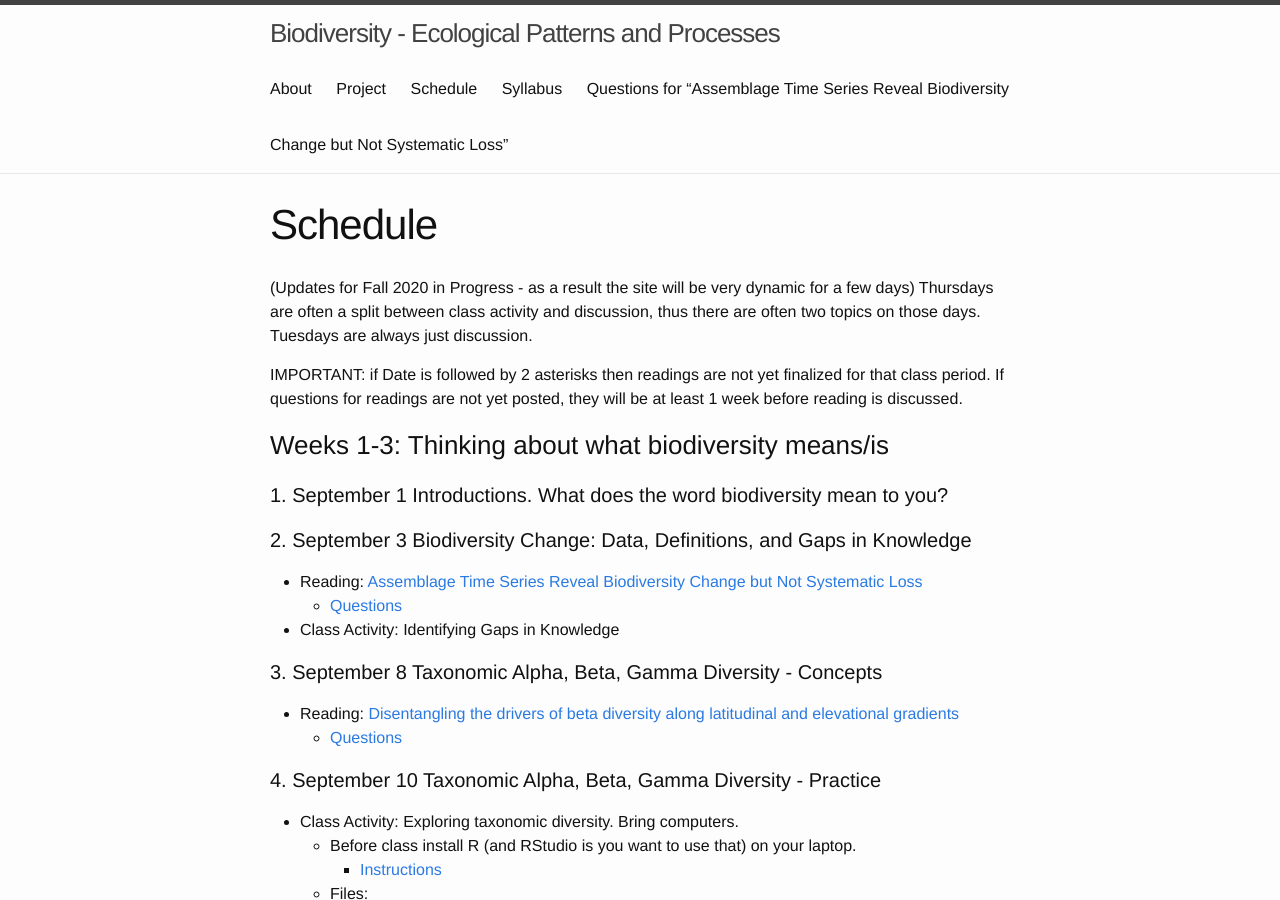
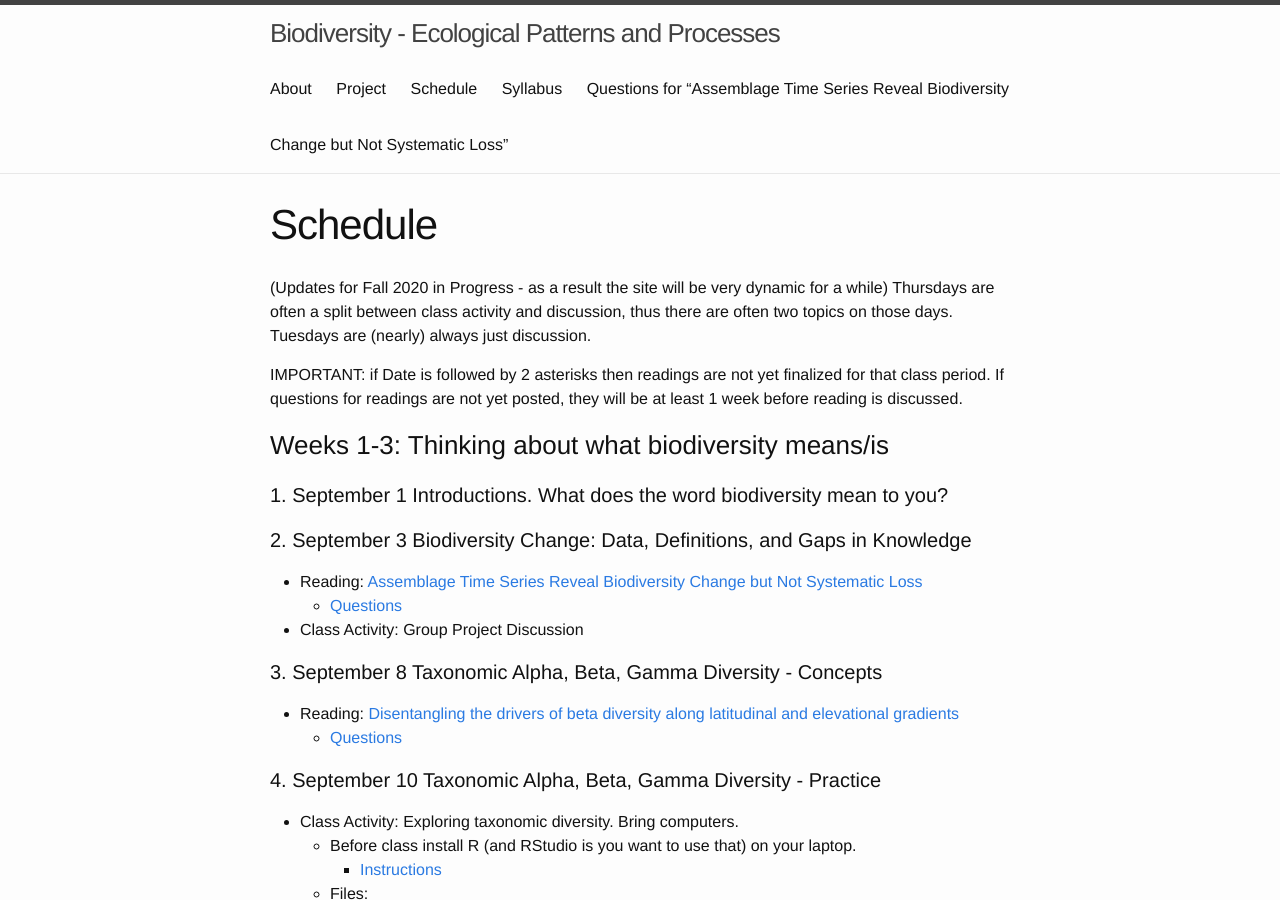
Before and after one commit to skmorgane/biodiversity-course, a Jekyll site: the page built from schedule.md, in a window 1280 px wide and 900 px high. Built offline with Jekyll 4.4.1, drawn with Linux system fonts in a browser that asks for light colours; some of the changed text lies outside the part shown.

Commit message:
Update schedule.md

```diff
--- a/schedule.md
+++ b/schedule.md
@@ -2,8 +2,8 @@
 layout: page
 title: Schedule
 ---
-(Updates for Fall 2020 in Progress - as a result the site will be very dynamic for a few days)
-Thursdays are often a split between class activity and discussion, thus there are often two topics on those days. Tuesdays are always just discussion.
+(Updates for Fall 2020 in Progress - as a result the site will be very dynamic for a while)
+Thursdays are often a split between class activity and discussion, thus there are often two topics on those days. Tuesdays are (nearly) always just discussion.
 
 IMPORTANT: if Date is followed by 2 asterisks then readings are not yet finalized for that class period. If questions for readings are not yet posted, they will be at least 1 week before reading is discussed.
 
@@ -14,7 +14,7 @@
 #### 2. September 3 Biodiversity Change: Data, Definitions, and Gaps in Knowledge
 * Reading: [Assemblage Time Series Reveal Biodiversity Change but Not Systematic Loss](https://doi.org/10.1126/science.1248484)
     * [Questions]({{ site.baseurl }}/questions/Biodiversitydata)
-* Class Activity: Identifying Gaps in Knowledge
+* Class Activity: Group Project Discussion
 
 #### 3. September 8 Taxonomic Alpha, Beta, Gamma Diversity - Concepts
 * Reading: [Disentangling the drivers of beta diversity along latitudinal and elevational gradients](https://doi.org/10.1126/science.1208584 )
@@ -55,7 +55,7 @@
 #### 9. October 1 Local Processes - The role of Stochasticity and History
 * Reading: [Drought mediates the importance of stochastic community assembly](https://doi.org/10.1073/pnas.0704350104 )
     * [Questions]({{ site.baseurl }}/questions/stochastic)
-
+* Class Activity: Group Project (Finalizing Groups, Starting Topic Identification)
 
 #### 10. October 6 Patterns in Taxonomic, Phylogenetic, and Functional Diversity
 * Reading: [Phylogenetic Overdispersion in Floridian Oak Communities](https://www.cbs.umn.edu/sites/cbs.umn.edu/files/public/downloads/2004%20Cavender%20et%20al%20AmNat.pdf)
@@ -64,7 +64,8 @@
 
 #### 11. October 8 Species Networks
 * Readings: [Stability of Ecological Communities and the Architecture of Mutualistic and Trophic Networks](https://doi.org/10.1126/science.1188321)
-* [Questions]({{ site.baseurl }}/questions/networks)
+    * [Questions]({{ site.baseurl }}/questions/networks)
+* Class Activity: Group Project Time
 
 #### 14. October 13 Patterns of Abundance
  * Readings: [Species abundance distributions: moving beyond single prediction theories to integration within an ecological framework](https://doi.org/10.1111/j.1461-0248.2007.01094.x)
@@ -76,7 +77,7 @@
 
 #### 15. October 15 Regional Assembly - Dispersal
 * Reading: [The metacommunity concept: a framework for multi-scale community ecology](https://doi.org/10.1111/j.1461-0248.2004.00608.x)
-* [Questions]({{ site.baseurl }}/questions/metacommunity)
+    * [Questions]({{ site.baseurl }}/questions/metacommunity)
 * Class Activity: Group Projects
 
 #### 16. October 20 Regional Assembly - Environmental Heterogeneity
```
Also changed, not shown: other parts of schedule.md (+5 -5 lines).
